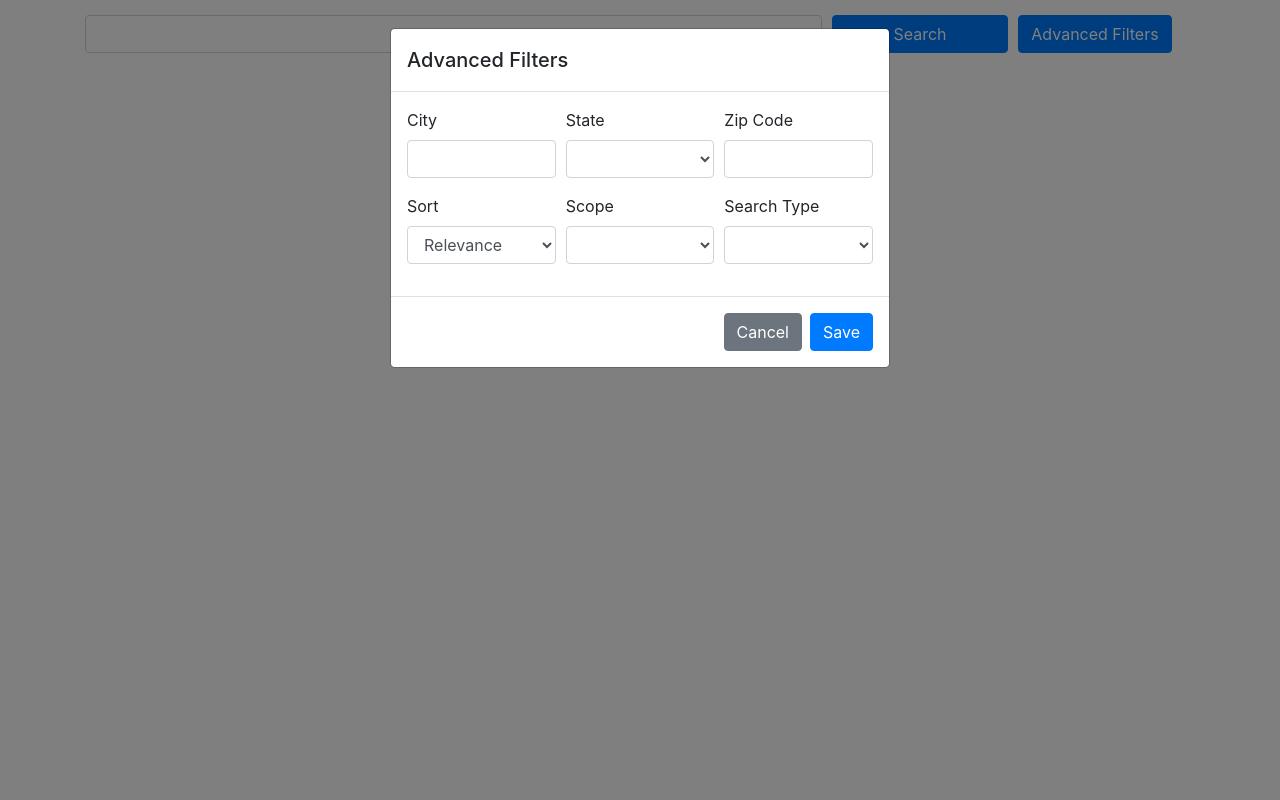
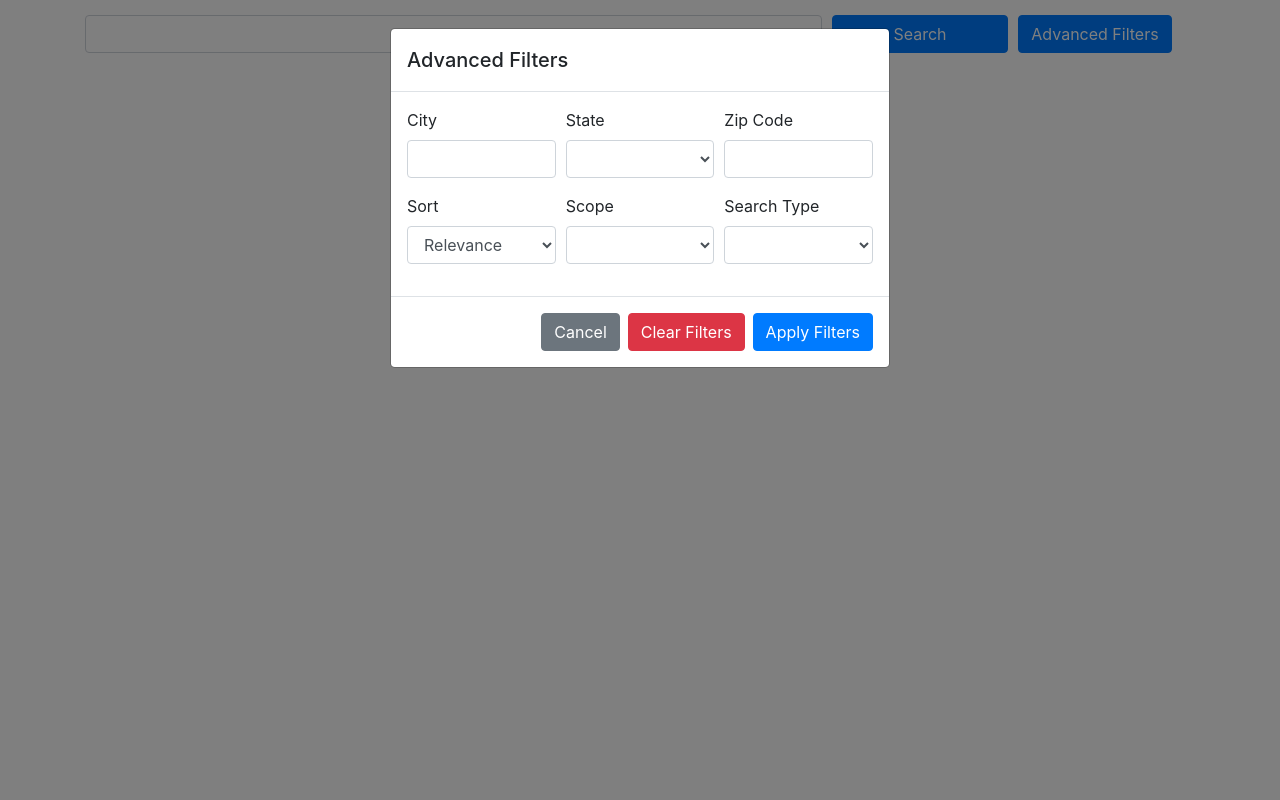
Before and after one commit to noahschrader/charity-search-engine, a Django app: page /search/ in a window 1280 px wide, after a click on "Advanced Filters". Run offline with Django 3.2, Linux system fonts and the light colour scheme; data that the repository does not hold is empty.

Commit message:
change button functionality in filters modal

```diff
--- a/templates/main/filters.html
+++ b/templates/main/filters.html
@@ -52,7 +52,8 @@
              </div>
              <div class="modal-footer">
                  <button type="button" class="btn btn-secondary" data-dismiss="modal">Cancel</button>
-                 <button type="button" class="btn btn-primary" data-dismiss="modal">Save</button>
+                 <button type="button" class="btn btn-danger" data-dismiss="modal">Clear Filters</button>
+                 <button type="submit" class="btn btn-primary">Apply Filters</button>
              </div>
          </div>
      </div>
```
